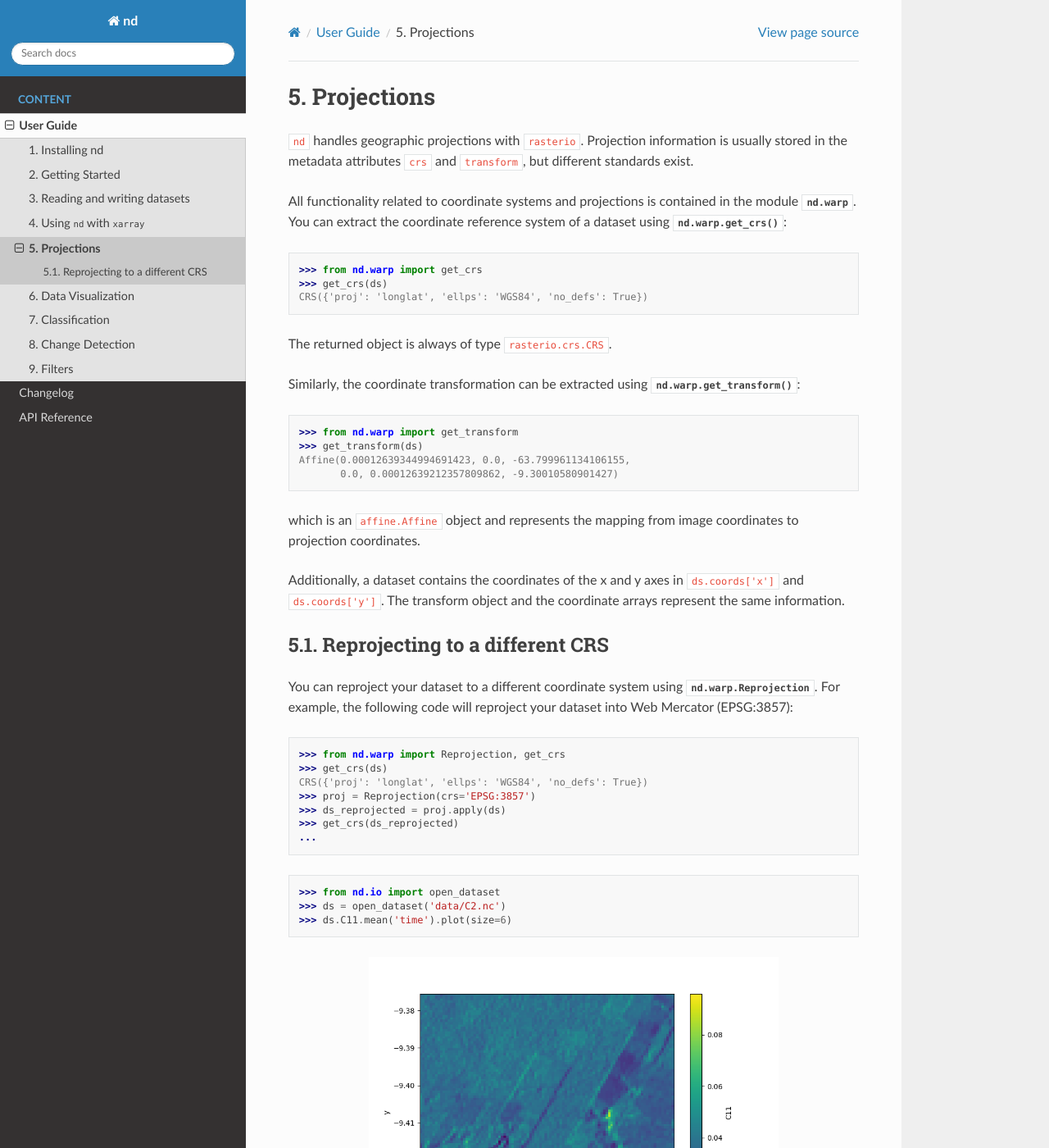
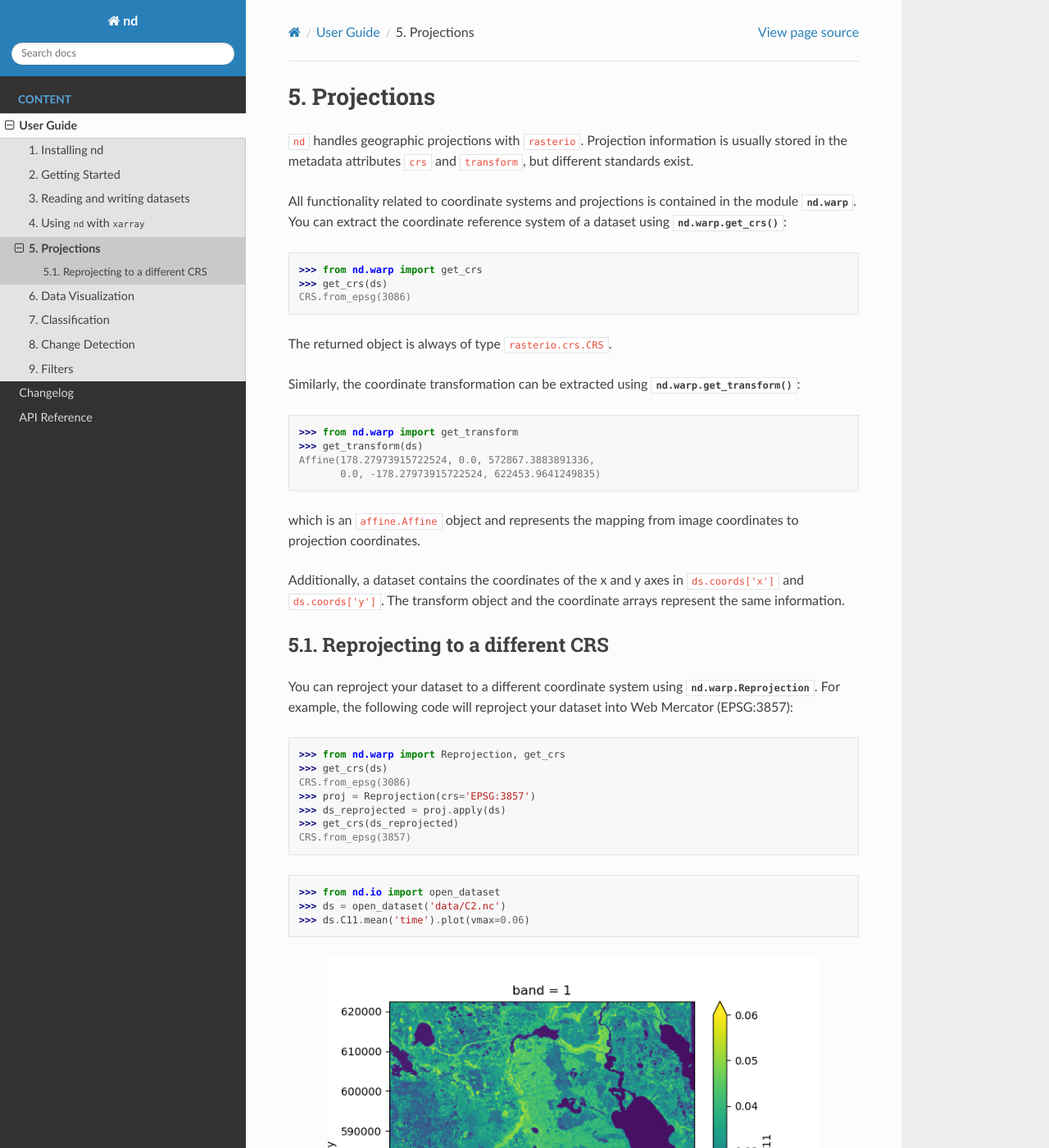
Before and after one commit to jnhansen/nd, a Sphinx documentation site: the page built from doc/projections.rst, in a window 1280 px wide and 1400 px high. Shown: the whole window at 82% size. Built offline with Sphinx 7.4.7 and the Read the Docs theme 2.0.0, drawn with Linux system fonts in a browser that asks for light colours; the version number could not be read and is left out; some of the changed text lies outside the part shown.

Commit message:
change sample dataset

```diff
--- a/doc/projections.rst
+++ b/doc/projections.rst
@@ -12,7 +12,7 @@ You can extract the coordinate reference system of a dataset using :meth:`nd.war
 
     >>> from nd.warp import get_crs
     >>> get_crs(ds)
-    CRS({'proj': 'longlat', 'ellps': 'WGS84', 'no_defs': True})
+    CRS.from_epsg(3086)
 
 The returned object is always of type ``rasterio.crs.CRS``.
 
@@ -20,8 +20,8 @@ Similarly, the coordinate transformation can be extracted using :meth:`nd.warp.g
 
     >>> from nd.warp import get_transform
     >>> get_transform(ds)
-    Affine(0.00012639344994691423, 0.0, -63.799961134106155,
-           0.0, 0.00012639212357809862, -9.30010580901427)
+    Affine(178.27973915722524, 0.0, 572867.3883891336,
+           0.0, -178.27973915722524, 622453.9641249835)
 
 which is an ``affine.Affine`` object and represents the mapping from image coordinates to projection coordinates.
 
@@ -35,31 +35,31 @@ You can reproject your dataset to a different coordinate system using :class:`nd
 
     >>> from nd.warp import Reprojection, get_crs
     >>> get_crs(ds)
-    CRS({'proj': 'longlat', 'ellps': 'WGS84', 'no_defs': True})
+    CRS.from_epsg(3086)
     >>> proj = Reprojection(crs='EPSG:3857')
     >>> ds_reprojected = proj.apply(ds)
     >>> get_crs(ds_reprojected)
-    ...
+    CRS.from_epsg(3857)
 
 ::
 
     >>> from nd.io import open_dataset
     >>> ds = open_dataset('data/C2.nc')
-    >>> ds.C11.mean('time').plot(size=6)
+    >>> ds.C11.mean('time').plot(vmax=0.06)
 
-.. image:: images/c2_latlong.png
-    :width: 500px
+.. image:: images/c2_epsg3086.png
+    :width: 600px
     :align: center
 
 ::
 
     >>> from nd.warp import Reprojection
-    >>> goode = Reprojection(crs='+proj=goode +ellps=sphere +datum=wgs84')
-    >>> proj = goode.apply(ds)
-    >>> proj.C11.mean('time').plot()
+    >>> epsg4326 = Reprojection(crs='epsg:4326')
+    >>> proj = epsg4326.apply(ds)
+    >>> proj.C11.mean('time').plot(vmax=0.06)
 
-.. image:: images/c2_goode.png
-    :width: 500px
+.. image:: images/c2_epsg4326.png
+    :width: 600px
     :align: center
 
 
```
Also changed, not shown: doc/images/c2_epsg3086.png (added), doc/images/c2_epsg4326.png (added), doc/images/c2_rgb.png, doc/images/class_labels.png, doc/images/clustering.png, doc/images/map.png, doc/images/prediction_time_0.png, doc/images/prediction_time_feature.png, doc/images/prediction_time_mean.png, 1 other file.
